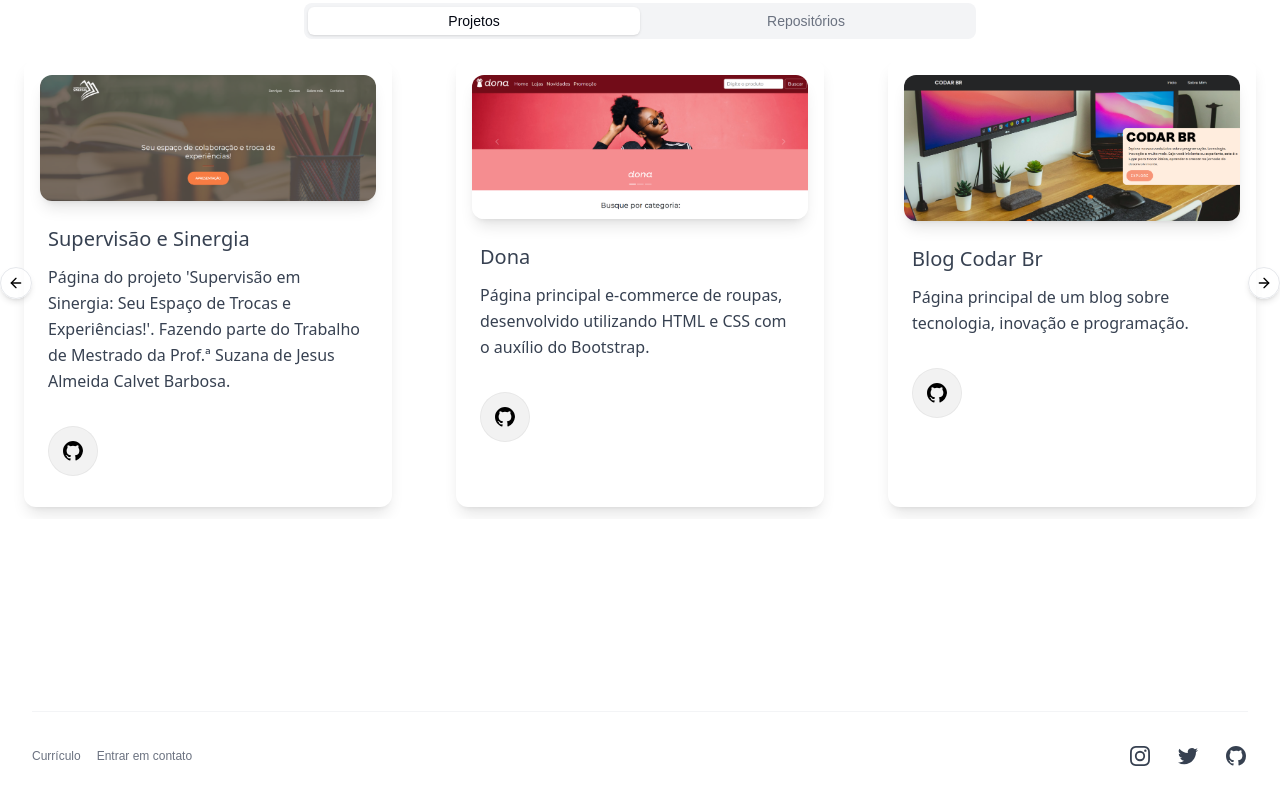
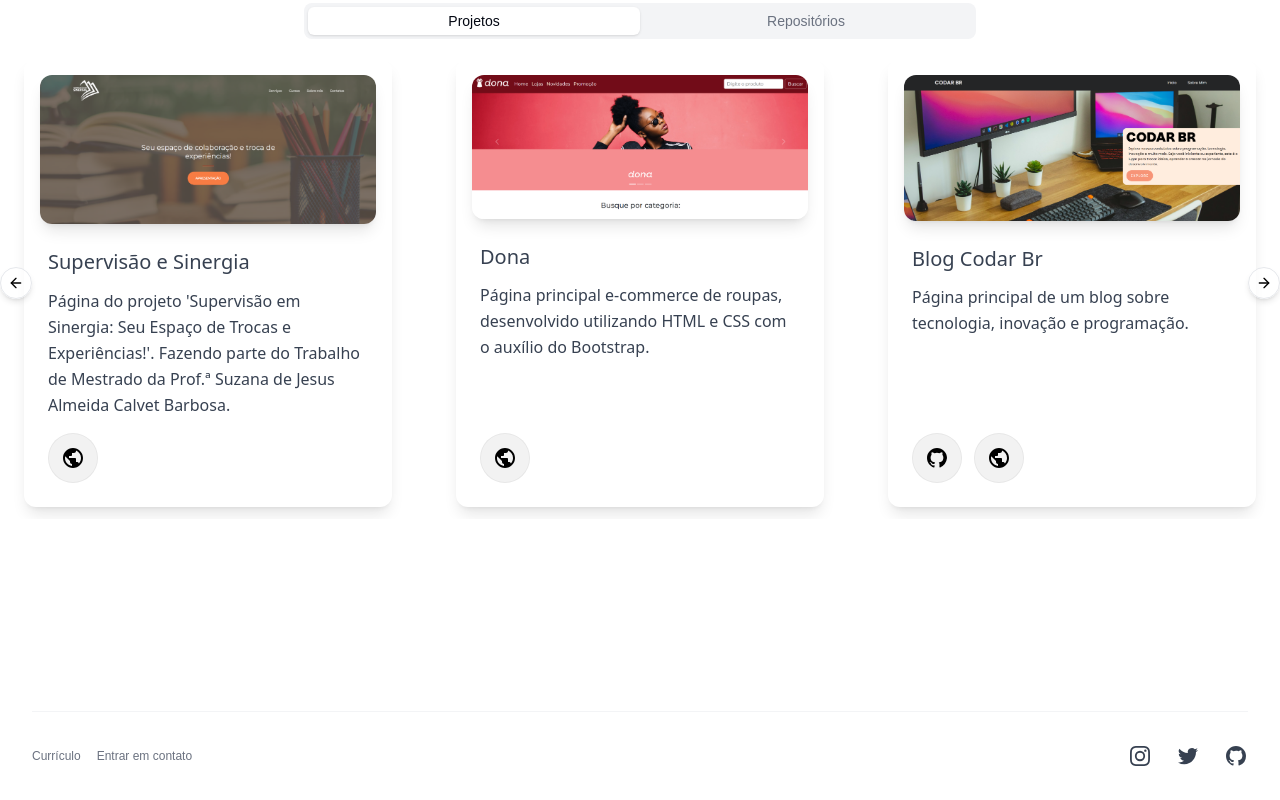
Before and after one commit to arthurazevedods/arthurazevedods-portfolio, a React (Vite) app in the folder arthurazevedods/: page / in a window 1280 px wide. Shown: the part 857-1657 px from the top of the page. Built offline with nearby package versions, Linux system fonts and the light colour scheme; a web font is replaced by a local one.

Commit message:
cards and carousel update

```diff
--- a/arthurazevedods/src/components/Card.jsx
+++ b/arthurazevedods/src/components/Card.jsx
@@ -1,19 +1,25 @@
-/* eslint-disable react/prop-types */
-const Card = ({project}) => {
+import PropTypes from 'prop-types';
+
+const Card = ({ project, showUrlButton }) => {
+    let githubExists = true;
+    if (project.github == "#") {
+        githubExists = false;
+    }
     return (
         <div className="flex justify-center items-center my-3">
             <div className="max-w-[620px] mx-auto">
-
                 <div className="relative flex w-full max-w-[23rem] h-[28rem] flex-col rounded-xl bg-white bg-clip-border text-gray-700 shadow-lg">
+                    {/* Image */}
                     <div className="relative mx-4 mt-4 overflow-hidden text-white shadow-lg rounded-xl bg-blue-gray-500 bg-clip-border shadow-blue-gray-500/40">
                         <img
                             src={project.image}
-                            alt={project.name}
+                            alt={`Screenshot of ${project.name}`}
                             className="w-full h-auto object-cover"
                         />
                     </div>
 
-                    <div className="p-6">
+                    {/* Content */}
+                    <div className="p-6 flex flex-col flex-grow">
                         <div className="flex items-center justify-between mb-3">
                             <h5 className="block font-sans text-xl antialiased font-medium leading-snug tracking-normal text-blue-gray-900">
                                 {project.name}
@@ -22,10 +28,19 @@ const Card = ({project}) => {
                         <p className="block font-sans text-base antialiased font-light leading-relaxed text-gray-700">
                             {project.description}
                         </p>
-                        <a href={project.github} target="_blank" className="inline-flex flex-wrap items-center gap-3 mt-8 group">
-                            <span
-                                className="cursor-pointer rounded-full border border-black/5 bg-black/5 p-3 text-black transition-colors hover:border-black/10 hover:bg-black/10 hover:!opacity-100 group-hover:opacity-70"
+
+                        {/* Buttons Container - Pushed to the bottom */}
+                        <div className="mt-auto flex gap-3">
+                            {/* GitHub Button */}
+                            {githubExists && (
+                                <a
+                                    href={project.github}
+                                    target="_blank"
+                                    rel="noopener noreferrer"
+                                    aria-label="View project on GitHub"
+                                    className="inline-flex items-center gap-3 group"
                                 >
+                                    <span className="cursor-pointer rounded-full border border-black/5 bg-black/5 p-3 text-black transition-colors hover:border-black/10 hover:bg-black/10 hover:!opacity-100 group-hover:opacity-70">
                                         <svg
                                             height="24"
                                             width="24"
@@ -36,11 +51,38 @@ const Card = ({project}) => {
                                                 className="group-hover:fill-[#171543] fill-black duration-300"
                                                 d="M12 2C6.477 2 2 6.477 2 12c0 4.418 2.865 8.17 6.839 9.481.5.092.683-.217.683-.481 0-.237-.009-.866-.013-1.699-2.782.603-3.37-1.338-3.37-1.338-.454-1.15-1.11-1.458-1.11-1.458-.906-.619.069-.606.069-.606 1.002.071 1.527 1.03 1.527 1.03.89 1.529 2.34 1.087 2.911.831.091-.645.348-1.087.634-1.338-2.22-.252-4.555-1.11-4.555-4.94 0-1.09.39-1.986 1.028-2.682-.103-.252-.446-1.268.098-2.642 0 0 .837-.268 2.75 1.024a9.563 9.563 0 012.496-.335 9.58 9.58 0 012.496.335c1.913-1.292 2.75-1.024 2.75-1.024.544 1.374.202 2.39.1 2.642.64.696 1.027 1.592 1.027 2.682 0 3.839-2.338 4.685-4.567 4.933.358.309.678.916.678 1.847 0 1.334-.012 2.412-.012 2.74 0 .267.18.577.688.481A12.01 12.01 0 0022 12c0-5.523-4.477-10-10-10z"
                                                 fill="#FFFFFF"
-                                    ></path>
+                                            />
                                         </svg>
                                     </span>
                                 </a>
 
+                            )}
+
+                            {showUrlButton && (
+                                <a
+                                    href={project.url}
+                                    target="_blank"
+                                    rel="noopener noreferrer"
+                                    aria-label="View live demo"
+                                    className="inline-flex items-center gap-3 group"
+                                >
+                                    <span className="cursor-pointer rounded-full border border-black/5 bg-black/5 p-3 text-black transition-colors hover:border-black/10 hover:bg-black/10 hover:!opacity-100 group-hover:opacity-70">
+                                        <svg
+                                            height="24"
+                                            width="24"
+                                            viewBox="0 0 24 24"
+                                            xmlns="http://www.w3.org/2000/svg"
+                                        >
+                                            <path
+                                                className="group-hover:fill-[#007bff] fill-black duration-300"
+                                                d="M12 2C6.48 2 2 6.48 2 12s4.48 10 10 10 10-4.48 10-10S17.52 2 12 2zm-1 17.93c-3.95-.49-7-3.85-7-7.93 0-.62.08-1.21.21-1.79L9 15v1c0 1.1.9 2 2 2v1.93zm6.9-2.54c-.26-.81-1-1.39-1.9-1.39h-1v-3c0-.55-.45-1-1-1H8v-2h2c.55 0 1-.45 1-1V7h2c1.1 0 2-.9 2-2v-.41c2.93 1.19 5 4.06 5 7.41 0 2.08-.8 3.97-2.1 5.39z"
+                                                fill="#FFFFFF"
+                                            />
+                                        </svg>
+                                    </span>
+                                </a>
+                            )}
+                        </div>
                     </div>
                 </div>
             </div>
@@ -48,4 +90,16 @@ const Card = ({project}) => {
     );
 };
 
+Card.propTypes = {
+    project: PropTypes.shape({
+        image: PropTypes.string.isRequired,
+        url: PropTypes.string.isRequired,
+        name: PropTypes.string.isRequired,
+        description: PropTypes.string.isRequired,
+        github: PropTypes.string.isRequired,
+
+    }).isRequired,
+    showUrlButton: PropTypes.bool.isRequired,
+};
+
 export default Card;
--- a/arthurazevedods/src/components/CarouselProjects.jsx
+++ b/arthurazevedods/src/components/CarouselProjects.jsx
@@ -33,7 +33,7 @@ export default function CarouselProjects({ projectsData }) {
           <CarouselContent>
             {projects.map((project) => (
               <CarouselItem key={project.github} className="md:basis-1/2 lg:basis-1/3">
-                <Card project={project} />
+                <Card project={project} showUrlButton={true}/>
               </CarouselItem>
             ))}
           </CarouselContent>
@@ -49,7 +49,7 @@ export default function CarouselProjects({ projectsData }) {
           <CarouselContent>
             {repositories.map((repo) => (
               <CarouselItem key={repo.github} className="md:basis-1/2 lg:basis-1/3">
-                <Card project={repo} />
+                <Card project={repo} showUrlButton={false}/>
               </CarouselItem>
             ))}
           </CarouselContent>
--- a/arthurazevedods/src/json/projects.json
+++ b/arthurazevedods/src/json/projects.json
@@ -9,7 +9,7 @@
     },
     {
         "name":"Dona",
-        "github":"https://github.com/arthurazevedods/Dona",
+        "github":"#",
         "url":"https://dona-three.vercel.app/",
         "tab":"projeto",
         "description":"Página principal e-commerce de roupas, desenvolvido utilizando HTML e CSS com o auxílio do Bootstrap.",
```
Lines whose indentation alone changed are shown as unchanged.
